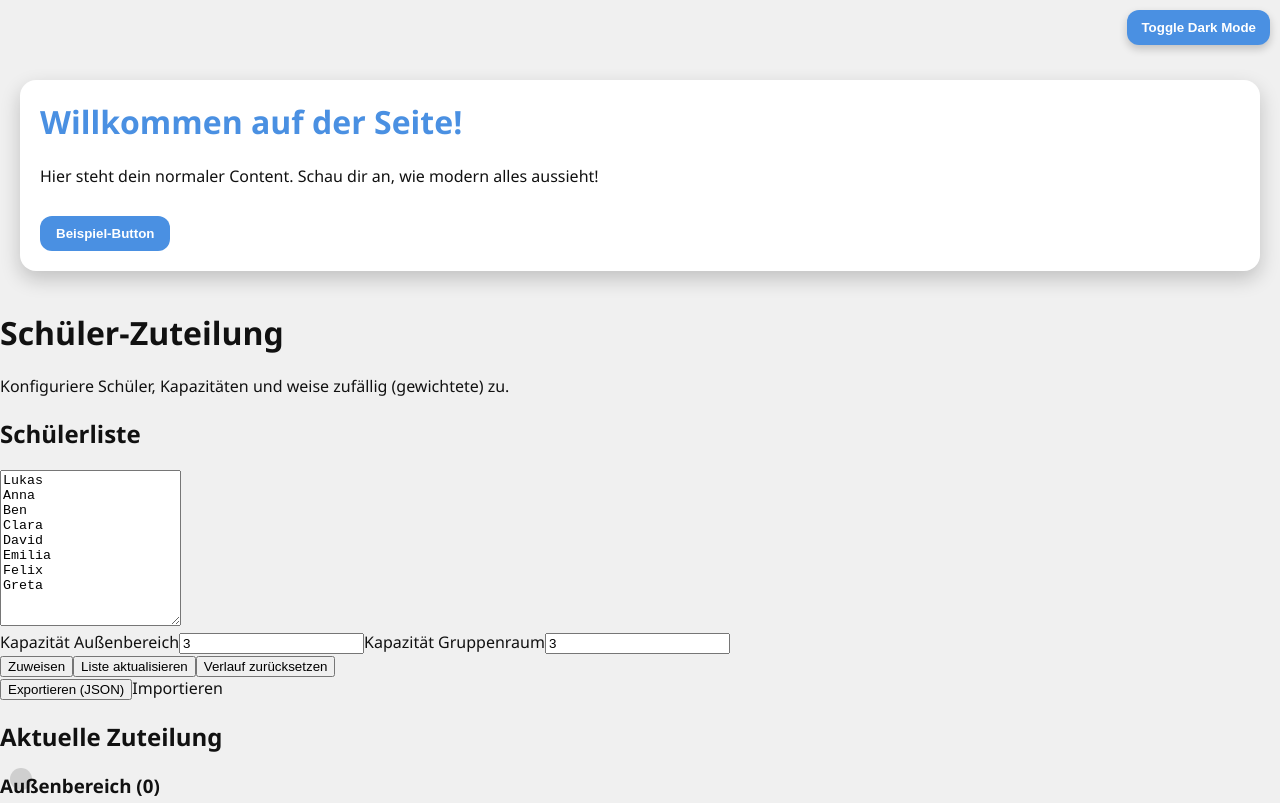
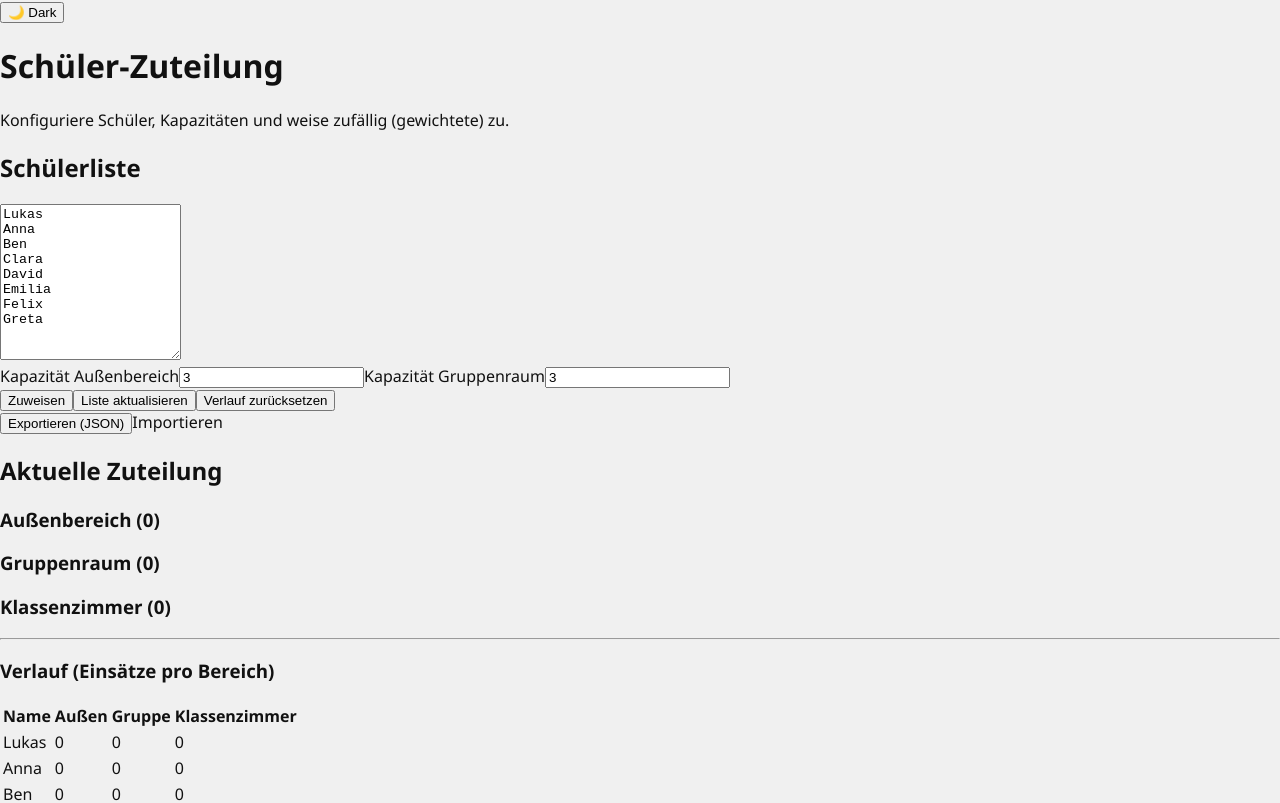
Before and after one commit to TheUltimateVxnom/ZuteilungSchueler, a React (Vite) app: page / in a window 1280 px wide. Shown: the top 803 px of the page. Built offline with nearby package versions, Linux system fonts and the light colour scheme.

Commit message:
Update main.jsx

```diff
--- a/src/main.jsx
+++ b/src/main.jsx
@@ -3,83 +3,24 @@ import ReactDOM from "react-dom/client";
 import App from "./App.jsx";
 import "./index.css";
 
-// Wartungsmodus global via Env
-const maintenanceMode = import.meta.env.VITE_MAINTENANCE === "true";
-
 function Root() {
   const [theme, setTheme] = useState("light");
-  const [localMaintenance, setLocalMaintenance] = useState(false);
-  const [showLogin, setShowLogin] = useState(false);
-  const [username, setUsername] = useState("");
-  const [password, setPassword] = useState("");
 
-  // Dark Mode
   useEffect(() => {
     document.documentElement.setAttribute("data-theme", theme);
   }, [theme]);
 
-  const toggleTheme = () => setTheme(theme === "dark" ? "light" : "dark");
-
-  const handleAdminLogin = () => {
-    if (username === "admin" && password === "1234") {
-      setLocalMaintenance(true); // nur lokal
-    } else {
-      alert("Falsche Zugangsdaten!");
-    }
-    setUsername("");
-    setPassword("");
-    setShowLogin(false);
+  const toggleTheme = () => {
+    setTheme(theme === "dark" ? "light" : "dark");
   };
-
-  // Wartungsmodus anzeigen
-  if (maintenanceMode || localMaintenance) {
-    return (
-      <div className="maintenance-overlay">
-        <h1>⚠️ Wartungsmodus aktiv</h1>
-        <p>Die Website ist momentan nicht verfügbar.</p>
-      </div>
-    );
-  }
 
   return (
     <>
-      <button id="theme-toggle" onClick={toggleTheme}>
-        Toggle Dark Mode
-      </button>
-
-      <button
-        id="admin-button"
-        onClick={() => setShowLogin(true)}
-      ></button>
-
-      {showLogin && (
-        <div className="login-popup-overlay">
-          <div className="login-card">
-            <h2>Admin Login</h2>
-            <input
-              placeholder="Username"
-              value={username}
-              onChange={(e) => setUsername(e.target.value)}
-            />
-            <input
-              type="password"
-              placeholder="Passwort"
-              value={password}
-              onChange={(e) => setPassword(e.target.value)}
-            />
-            <button onClick={handleAdminLogin}>Login</button>
-            <button onClick={() => setShowLogin(false)}>Abbrechen</button>
-          </div>
-        </div>
-      )}
-
-      {/* Normaler Web Content */}
-      <div className="main-content">
-        <h1>Willkommen auf der Seite!</h1>
-        <p>Hier steht dein normaler Content. Schau dir an, wie modern alles aussieht!</p>
-        <button>Beispiel-Button</button>
+      <div className="theme-toggle-container">
+        <button onClick={toggleTheme} className="theme-toggle-btn">
+          {theme === "dark" ? "☀️ Light" : "🌙 Dark"}
+        </button>
       </div>
-
       <App />
     </>
   );
```
